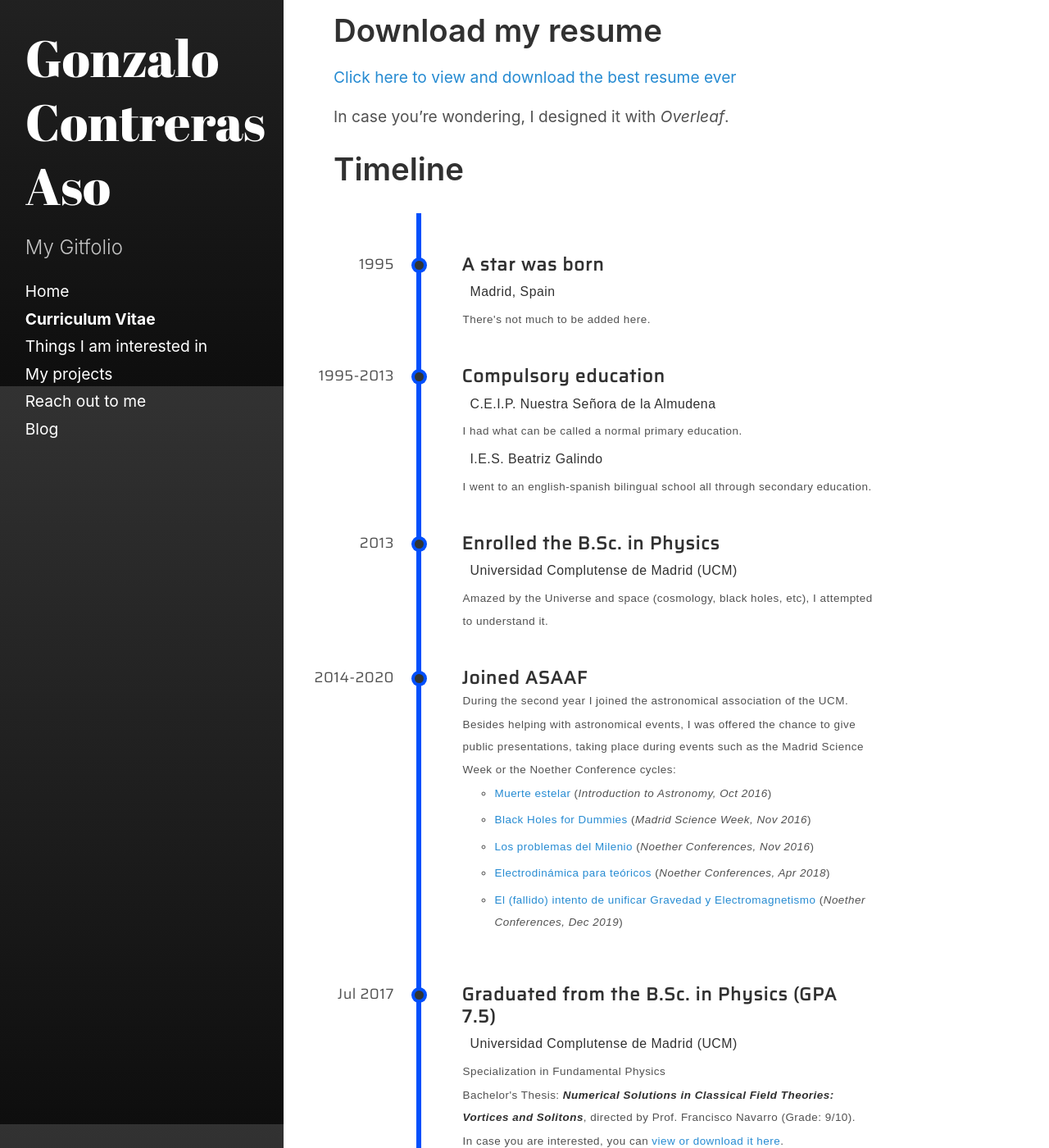
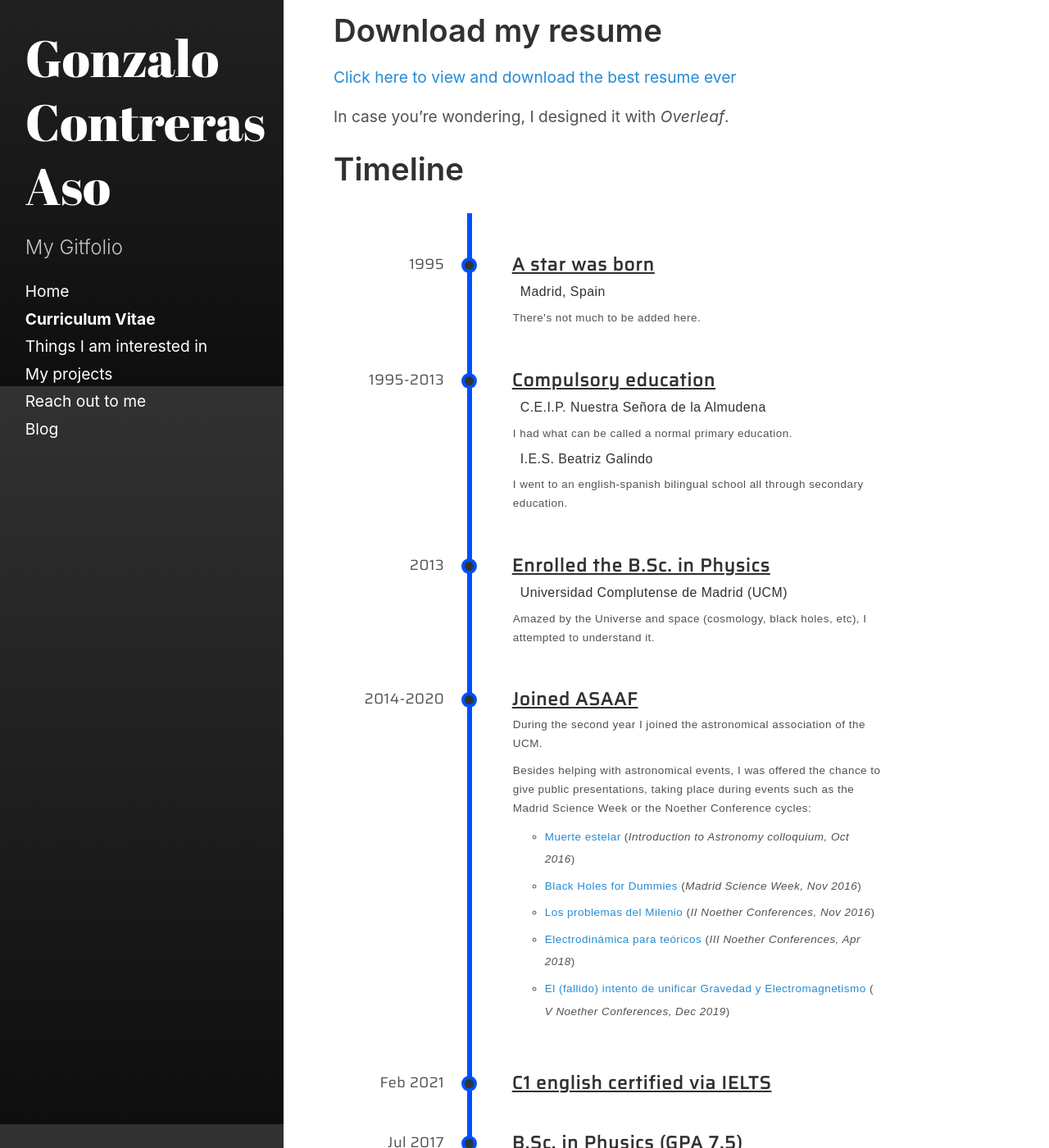
Before and after one commit to goznalo-git/portfolio, a Jekyll site: the page built from categories/aboutme.md, in a window 1280 px wide and 1400 px high, scrolled down 429 px. Shown: the whole window at 82% size. Built offline with Jekyll 4.4.1, drawn with Linux system fonts in a browser that asks for light colours; some web fonts are replaced; some of the changed text lies outside the part shown.

Commit message:
more timeline and styling

```diff
--- a/_sass/hydeout/_layout.scss
+++ b/_sass/hydeout/_layout.scss
@@ -97,6 +97,24 @@ body {
   h2:last-child {
     margin-bottom: 0;
   }
+}
+
+.container {
+
+  #timeline-content {
+    padding-left: 70px
+  }
+
+
+
+
+  > * {
+    max-width: 100rem; /* Page width!!! */
+    padding: 0;
+    padding-left: 10px;
+  }
+
+
 }
 
 /* -----------------------------------------------------------
--- a/_sass/hydeout/_timeline.scss
+++ b/_sass/hydeout/_timeline.scss
@@ -48,7 +48,9 @@ $font-text: 'Chivo', sans-serif;
     letter-spacing: 1.2px;
     font-weight: 1000;
     font-size: 1.1em;
-    margin:0px}
+    text-decoration: underline;
+    margin:0px;
+    margin-bottom: 5px}
 
   h4 {
     font-weight: 300;
@@ -58,7 +60,9 @@ $font-text: 'Chivo', sans-serif;
   p {
     font-size: 0.7rem;
     font-weight: 10;
-    margin:1px}
+    line-height: 23px;
+    margin:1px;
+    margin-bottom: 10px}
 
     &:last-of-type {
         padding-bottom: 0;
--- a/categories/aboutme.md
+++ b/categories/aboutme.md
@@ -45,23 +45,26 @@ In case you're wondering, I designed it with _Overleaf_.
       <p>During the second year I joined the astronomical association of the UCM.</p>
       <p>Besides helping with astronomical events, I was offered the chance to give public presentations, taking place during events such as the Madrid Science Week or the Noether Conference cycles:</p>
       <ul>
-      <li class="subevent"><a>Muerte estelar</a> (<i>Introduction to Astronomy, Oct 2016</i>)</li>
-      <li class="subevent"><a>Black Holes for Dummies</a> (<i>Madrid Science Week, Nov 2016</i>)</li>
-      <li class="subevent"><a>Los problemas del Milenio</a> (<i>Noether Conferences, Nov 2016</i>)</li>
-      <li class="subevent"><a>Electrodinámica para teóricos</a> (<i>Noether Conferences, Apr 2018</i>)</li>
-      <li class="subevent"><a>El (fallido) intento de unificar Gravedad y Electromagnetismo</a> (<i>Noether Conferences, Dec 2019</i>)</li>
+      <li class="subevent"><a href="https://asaaf.org/2016/10/14/curso-de-introduccion-a-la-astronomia-2016/" target="_blank">Muerte estelar</a> (<i>Introduction to Astronomy colloquium, Oct 2016</i>)</li>
+      <li class="subevent"><a href="http://www.madrimasd.org/semanaciencia2016/actividad/black-holes-dummies" target="_blank">Black Holes for Dummies</a> (<i>Madrid Science Week, Nov 2016</i>)</li>
+      <li class="subevent"><a href="https://asaaf.org/2016/12/07/ciclo-de-conferencias-noether-16/" target="_blank">Los problemas del Milenio</a> (<i>II Noether Conferences, Nov 2016</i>)</li>
+      <li class="subevent"><a href="https://asaaf.org/2018/03/27/ciclo-de-charlas-noether/" target="_blank">Electrodinámica para teóricos</a> (<i>III Noether Conferences, Apr 2018</i>)</li>
+      <li class="subevent"><a href="https://asaaf.org/2019/11/26/primera-conferencia-del-v-ciclo-de-charlas-de-noether/" target="_blank">El (fallido) intento de unificar Gravedad y Electromagnetismo</a> (<i> V Noether Conferences, Dec 2019</i>)</li>
       </ul>
     </li>
+    <li class="event" data-date="Feb 2021">
+      <h3>C1 english certified via IELTS</h3>
+    </li>
     <li class="event" data-date="Jul 2017">
-      <h3>Graduated from the B.Sc. in Physics (GPA 7.5)</h3>
+      <h3>B.Sc. in Physics (GPA 7.5)</h3>
       <h4>Universidad Complutense de Madrid (UCM)</h4>
       <p>Specialization in Fundamental Physics</p>
       <p>Bachelor's Thesis: <em><strong>Numerical Solutions in Classical Field Theories: Vortices and Solitons</strong></em>, directed by Prof. Francisco Navarro (Grade: 9/10).</p>
-      <p>In case you are interested, you can <a href="https://goznalo-git.github.io/portfolio/files/TFG.pdf" target="_blank"> view or download it here</a>.</p>
+      <p>In case you are interested, you can <a href="https://goznalo-git.github.io/portfolio/files/TFG.pdf" target="_blank"> view or download it here</a> (in Spanish).</p>
     </li>
     <li class="event" data-date="Sep 2017">
       <h3>Enrolled the M.Sc. in Theoretical Physics</h3>
-      <h4>Universeit van Amsterdam (UvA)</h4>
+      <h4>Universeit van Amsterdam</h4>
       <p>I still had a huge drive to understand the Universe, as the bachelor only shows glimpses of deep, underlying Physics.</p>
       <p>The program offered by the UvA was highly competitive and interesting, thus positioning it as my first choice for my Master studies.</p>
     </li>
@@ -70,15 +73,28 @@ In case you're wondering, I designed it with _Overleaf_.
       <p>During the second year I joined the astronomical association of the UCM.</p>
     </li>
     <li class="event" data-date="2018-2019">
-      <h3>Joined ASAAF</h3>
+      <h3>Joined Pint of Science NL</h3>
       <p>During the second year I joined the astronomical association of the UCM.</p>
     </li>
     <li class="event" data-date="Aug 2019">
-      <h3>Graduated from the M.Sc. in Theoretical Physics (GPA 8.5)</h3>
+      <h3>M.Sc. in Theoretical Physics (GPA 8.5)</h3>
       <h4>Universiteit van Amsterdam</h4>
-      <p>Specialization in High Energy Physics & String Theory</p>
+      <p>With <em><strong>Cum Laude</strong></em> distinction. Specialization in High Energy Physics & String Theory.</p>
       <p>Master's Thesis: <em><strong>Wilson Lines in AdS<sub>3</sub>/CFT<sub>2</sub></strong></em>, directed by Prof. Alejandra Castro Anich (Grade: 8/10).</p>
-      <p>In case you are interested, you can <a href="https://goznalo-git.github.io/portfolio/files/TFM.pdf" target="_blank"> view or download it here</a>.</p>
+      <p>In case you are interested, you can <a href="https://goznalo-git.github.io/portfolio/files/TFM.pdf" target="_blank"> view or download it here</a> (in English).</p>
+    </li>
+    <li class="event" data-date="Jan 2020">
+      <h3>Began working as a programmer</h3>
+      <h4>Centro de Computación Científica, Universidad Autónoma de Madrid (CCC-UAM)</h4>
+      <p>During the second year I joined the astronomical association of the UCM.</p>
+    </li>
+    <li class="event" data-date="Feb 2021">
+      <h3>Finished working at the CCC-UAM</h3>
+    </li>
+    <li class="event" data-date="Mar 2021">
+      <h3>Began working as an analyst</h3>
+      <h4>SDG group</h4>
+      <p>During the second year I joined the astronomical association of the UCM.</p>
     </li>
   </ul>
 </div>
```
